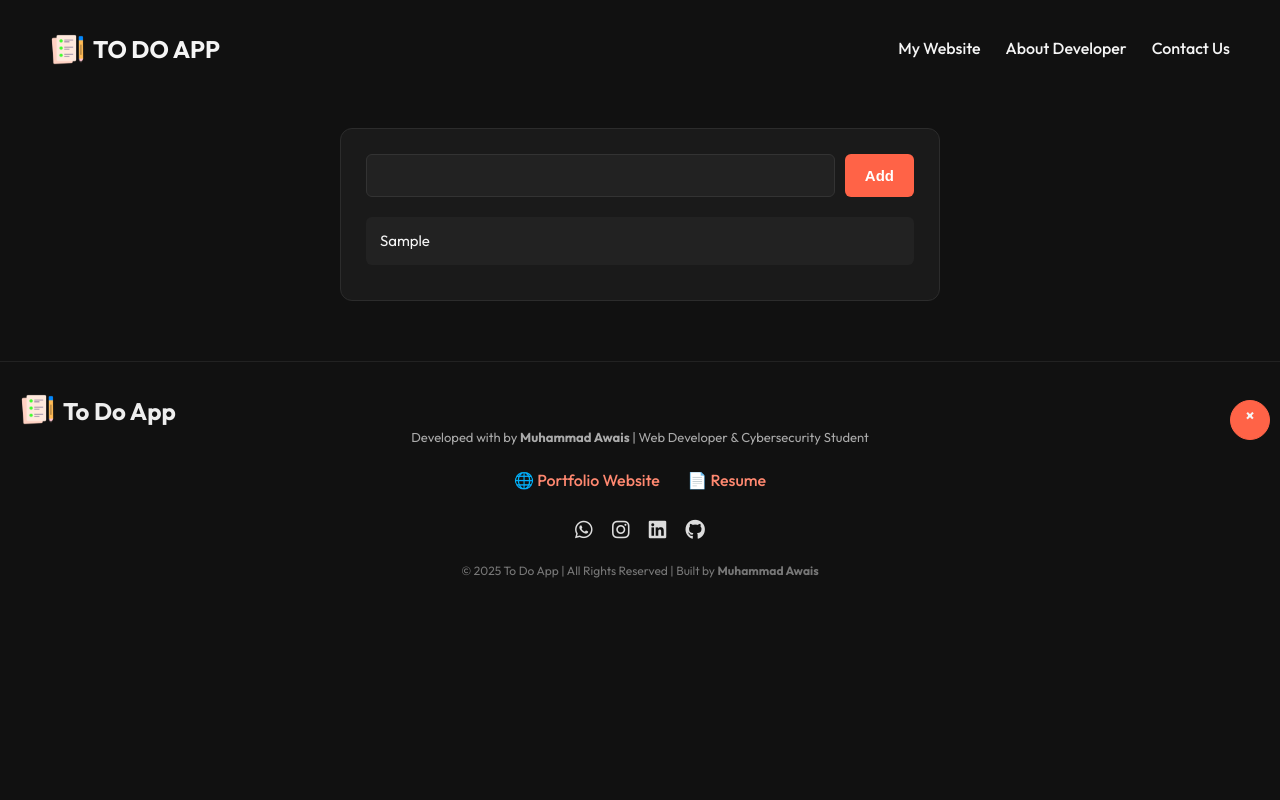
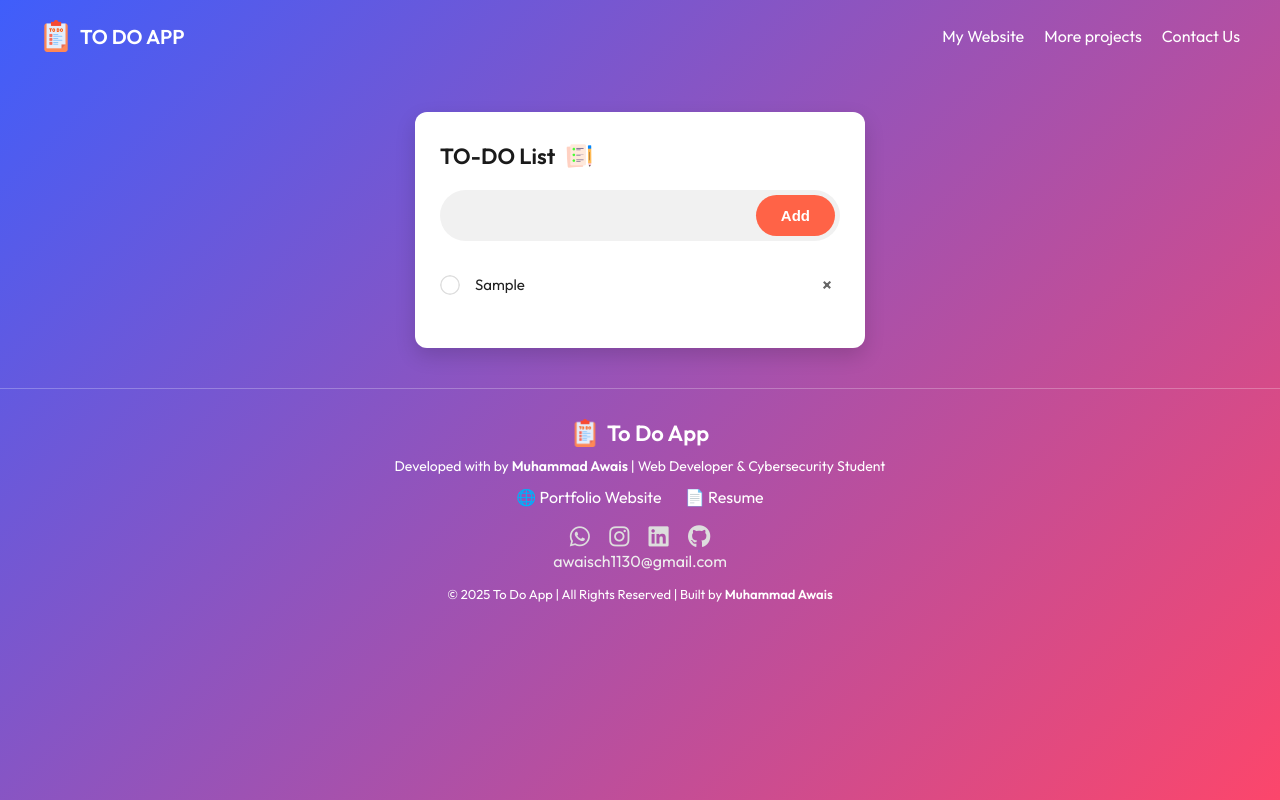
Before and after one commit to Muhammad-Awais123/To-Do-List, a plain HTML site: page index.html in a window 1280 px wide. Both pictures are taken after typing "Sample" into the empty fields and a click on the button "Add". Drawn offline with Linux system fonts and the light colour scheme.

Commit message:
FNF Commit

```diff
--- a/index.html
+++ b/index.html
@@ -3,6 +3,7 @@
 <head>
   <meta charset="UTF-8" />
   <meta name="viewport" content="width=device-width, initial-scale=1.0" />
+  <link rel="icon" type="image/png" href="images/to-do-list.png">
   <title>To Do List | Productivity App by Awais</title>
   <meta name="description" content="A simple and powerful To Do App developed by Muhammad Awais. Stay organized with tasks, and connect with the developer for web development projects." />
   <meta name="keywords" content="To Do App, Task Manager, Productivity App, Muhammad Awais, Web Developer, Portfolio, Resume, Contact" />
@@ -14,26 +15,28 @@
   <header>
     <nav>
       <div class="logo">
-        <img src="./images/icon.png" alt="To Do App Logo" />
+        <img src="./images/to-do-list.png" alt="To Do App Logo" />
         <h2>TO DO APP</h2>
       </div>
       <ul>
         <li><a href="https://awais-portfolio-web.netlify.app" target="_blank">My Website</a></li>
-        <li><a href="#about">About Developer</a></li>
-        <li><a href="#contact">Contact Us</a></li>
+        <li><a href="https://awais-portfolio-web.netlify.app/#portfolio">More projects</a></li>
+        <li><a href="https://awais-portfolio-web.netlify.app/#contact-form">Contact Us</a></li>
       </ul>
     </nav>
   </header>
 
   <main class="container">
+<div class="icon">
+      <h2>TO-DO List</h2>
+    <img src="/images/icon.png" alt="">
+</div>
     <div class="input-data">
         <input type="text" name="text" id="input">
         <button onclick=AddTask()>Add</button>
     </div>
     <div class="output-conatiner">
         <ul class="task-list" id="tasks">
-
-
         </ul>
     </div>
 
@@ -48,7 +51,7 @@
   <footer class="footer">
     <div class="footer-container">
       <div class="logo">
-        <img src="/images/icon.png" alt="">
+        <img src="/images/to-do-list.png" alt="">
         <h2 class="footer-logo">To Do App</h2>
       </div>
       <p class="footer-text">Developed with  by <strong>Muhammad Awais</strong> | Web Developer & Cybersecurity Student</p>
@@ -63,6 +66,8 @@
         <a href="https://www.instagram.com/awais_the_developer?igsh=MXdhdTdpMDV5MHdsOA%3D%3D" target="_blank" aria-label="Instagram"><i class="fab fa-instagram"></i></a>
         <a href="https://www.linkedin.com/in/muhammad-awais-4a5739374" target="_blank" aria-label="LinkedIn"><i class="fab fa-linkedin"></i></a>
         <a href="https://github.com/Muhammad-Awais123" target="_blank" aria-label="GitHub"><i class="fab fa-github"></i></a>
+        <p></p>
+        <p>awaisch1130@gmail.com</p>
       </div>
 
       <p class="footer-bottom">© 2025 To Do App | All Rights Reserved | Built by <strong>Muhammad Awais</strong></p>
--- a/script.js
+++ b/script.js
@@ -10,13 +10,38 @@ function AddTask(){
     }
     // if in input  task is written then it will create a "li" tag which chlid of "ul" tag
     else{
+
        let li = document.createElement("li"); //to create a li tag
        li.innerHTML = inputBox.value //it will write a input which is written by user in input-box
        TaskList.append(li); //append() function is used to assign the value(means add li tag value in ul tag )
-       let cross = document.createElement("span"); // create a span tag
-       cross.innerHTML = "\u00d7"; // it is a symbol of X (you can write simple axe "X" also)
-       TaskList.append(cross);
+       let span = document.createElement("span"); // create a span tag
+       span.innerHTML = "\u00d7"; // it is a symbol of X (you can write simple axe "X" also)
+
+       li.append(span);
     }
+    inputBox.value = "";//after adding task it will make our input-box empty
+    saveData();//call my saveData function
+}
+//add event lister
+TaskList.addEventListener("click"/*On click it will perform ==>*/,(e/*parameter*/)=>/*arrow function*/{
+    if(e.target.tagName === "LI")//if we click on the li tag which is stored in the ul tag then it will change it's CSS class
+        {
+        e.target.classList.toggle("checked");//it is a method to add the checked className
+    saveData();//call my saveData function
 
-    inputBox.value = "";//after adding task it will make our input-box empty
+    }
+    else if(e.target.tagName === "SPAN")//it will chck if we click on span tag (X)
+        {
+        e.target.parentElement.remove();//it wil remove it's parentTag which is "li"
+    saveData();//call my saveData function
+    }
+},false)
+//function to save Data
+function saveData(){
+    localStorage.setItem("data",TaskList.innerHTML);
 }
+//function to show data after closing my website
+function showData(){
+    TaskList.innerHTML = localStorage.getItem("data")
+}//it will add li tags in ul when we again open this site
+showData();
--- a/style.css
+++ b/style.css
@@ -1,175 +1,235 @@
-@import url('https://fonts.googleapis.com/css2?family=Outfit:wght@100..900&display=swap');
+@import url('https://fonts.googleapis.com/css2?family=Outfit:wght@300;400;600&display=swap');
 
 * {
+  margin: 0;
   padding: 0;
-    margin: 0;
   box-sizing: border-box;
 }
 
 body {
-    color: #f5f5f5;
   font-family: 'Outfit', sans-serif;
-    background: #111;
-    line-height: 1.6;
+  background: linear-gradient(135deg, #3F5EFB 0%, #FC466B 100%);
+  color: #222;
+  min-height: 100vh;
+
 }
 
-/* ===== Header & Navbar ===== */
+/* ===== Navbar ===== */
 header {
-    margin-top: 30px;
+  padding: 20px 40px;
 }
 
 nav {
   display: flex;
   align-items: center;
   justify-content: space-between;
-    padding: 0 50px;
+}
+
+nav .logo {
+  display: flex;
+  align-items: center;
+  gap: 8px;
+}
+
+nav .logo img {
+  width: 32px;
+}
+
+nav h2 {
+  font-size: 20px;
+  font-weight: 700;
+  color: #fff;
 }
 
 nav ul {
   display: flex;
-    gap: 25px;
+  gap: 20px;
 }
 
-nav li {
+nav ul li {
   list-style: none;
 }
 
-nav li a {
+nav ul li a {
+  color: #fff;
   text-decoration: none;
-    color: #f5f5f5;
   font-weight: 500;
-    transition: 0.3s;
+  transition: color 0.3s ease;
 }
 
-nav li a:hover {
+nav ul li a:hover {
   color: #ff6347;
 }
 
 /* ===== Main Container ===== */
 .container {
-  max-width: 600px;
-  margin: 60px auto;
-  background: #1a1a1a;
-  padding: 25px;
+  background: #fff;
+  max-width: 450px;
+  width: 100%;
+  margin: 40px auto;
+  padding: 30px 25px;
   border-radius: 12px;
-  border: 1px solid #2c2c2c;
+  box-shadow: 0 8px 20px rgba(0,0,0,0.15);
+}
+
+.icon {
+  display: flex;
+  align-items: center;
+  gap: 10px;
+  margin-bottom: 20px;
+}
+
+.icon h2 {
+  font-size: 22px;
+  font-weight: 700;
+  color: #1a1a1a;
+}
+
+.icon img {
+  width: 28px;
 }
 
 /* ===== Input Section ===== */
 .input-data {
   display: flex;
-  gap: 10px;
+  align-items: center;
+  background: #f1f1f1;
+  border-radius: 30px;
+  padding: 5px;
   margin-bottom: 20px;
 }
 
 .input-data input {
   flex: 1;
-  padding: 12px 14px;
-  border-radius: 6px;
-  border: 1px solid #333;
+  border: none;
   outline: none;
+  background: transparent;
+  padding: 12px 15px;
   font-size: 15px;
-  background: #222;
-  color: #fff;
-  transition: 0.3s;
-}
-
-.input-data input:focus {
-  border-color: #ff6347;
-  background: #2a2a2a;
+  border-radius: 30px;
 }
 
 .input-data button {
-  padding: 12px 20px;
+  border: none;
+  outline: none;
   background: #ff6347;
   color: #fff;
+  padding: 12px 25px;
   font-size: 15px;
-  border: none;
-  border-radius: 6px;
+  border-radius: 30px;
   cursor: pointer;
   font-weight: 600;
-  transition: 0.3s;
+  transition: background 0.3s ease, transform 0.2s ease;
 }
 
 .input-data button:hover {
-  background: #e7533a;
+  background: #ff4c32;
+  transform: translateY(-2px);
 }
 
 /* ===== Task List ===== */
-.output-conatiner {
-  margin-top: 15px;
-}
-
 .task-list {
   list-style: none;
 }
 
 .task-list li {
-  background: #222;
+  display: flex;
+  align-items: center;
+  justify-content: space-between;
+  padding: 12px 8px 12px 35px;
+  font-size: 15px;
+  position: relative;
   margin-bottom: 10px;
-  padding: 12px 14px;
+  cursor: pointer;
   border-radius: 6px;
-  font-size: 15px;
-  display: flex;
-  justify-content: space-between;
-  align-items: center;
-  transition: 0.3s;
-  position: relative;
-}
-.task-list li::before{
-  background-image: url("/images/unchecked.png");
-  position: absolute;
+  transition: background 0.2s ease;
 }
 
 .task-list li:hover {
-  background: #2c2c2c;
+  background: #f9f9f9;
+}
+
+/* circle checkbox */
+.task-list li::before {
+  content: "";
+  position: absolute;
+  left: 0;
+  width: 20px;
+  height: 20px;
+  border-radius: 50%;
+  top: 50%;
+  transform: translateY(-50%);
+  background-image: url(/images/unchecked.png);
+  background-position: center;
+  background-size: cover;
+}
+
+.task-list li.checked {
+  color: #999;
+  text-decoration: line-through;
+}
+
+.task-list li.checked::before {
+  background-image: url(/images/checked.png);
+}
+
+/* delete button */
+.task-list li span {
+  font-size: 18px;
+  font-weight: 600;
+  color: #666;
+  cursor: pointer;
+  margin-left: 15px;
+  transition: color 0.2s ease;
+}
+
+.task-list li span:hover {
+  color: #ff4c32;
 }
 
 /* ===== Footer ===== */
 .footer {
-    background: #111;
+  margin-top: auto;
   color: #eee;
   padding: 30px 20px;
   text-align: center;
-    border-top: 1px solid #222;
-    margin-top: 40px;
+  border-top: 1px solid #ffffff40;
 }
 
-.footer-header {
+.footer .logo {
   display: flex;
   align-items: center;
   justify-content: center;
-    gap: 12px;
+  gap: 8px;
   margin-bottom: 10px;
 }
 
-.footer-logo {
-    height: 35px;
+.footer .logo img {
+  width: 28px;
 }
 
-.footer-title {
-    font-size: 20px;
-    font-weight: bold;
-    color: #ff6347;
+.footer .footer-logo {
+  font-size: 22px;
+  font-weight: 700;
+  color: white;
 }
 
 .footer-text {
-    font-size: 13px;
-    margin-bottom: 15px;
-    color: #aaa;
+  font-size: 14px;
+  margin-bottom: 12px;
+  color: #fff;
 }
 
 .footer-links a {
-    display: inline-block;
-    margin: 5px 12px;
-    color: #ff8870;
+  margin: 0 10px;
+  color: #fff;
   text-decoration: none;
   font-weight: 500;
-    transition: 0.3s;
+  transition: color 0.3s ease;
 }
 
 .footer-links a:hover {
-    color: #fff;
+  color: #ff6347;
 }
 
 .social-icons {
@@ -178,9 +238,9 @@ nav li a:hover {
 
 .social-icons a {
   margin: 0 8px;
-    font-size: 20px;
+  font-size: 23px;
   color: #ddd;
-    transition: 0.3s;
+  transition: color 0.3s ease, transform 0.2s ease;
 }
 
 .social-icons a:hover {
@@ -190,95 +250,33 @@ nav li a:hover {
 
 .footer-bottom {
   margin-top: 15px;
-    font-size: 12px;
-    color: #777;
+  font-size: 13px;
+  color: #fff;
 }
 
-/* ===== Logo Alignment ===== */
-.logo {
-    display: flex;
-    align-items: center;
-    gap: 8px;
-}
-
-.logo img {
-    width: 35px;
-}
-
-/* ===== Responsive Design ===== */
-@media (max-width: 768px) {
+/* ===== Responsive ===== */
+@media (max-width: 600px) {
   nav {
     flex-direction: column;
-    gap: 15px;
-    padding: 0 20px;
+    gap: 12px;
   }
 
   nav ul {
-    flex-direction: column;
-    gap: 15px;
+  font-size: 15px;
+    gap: 10px;
   }
 
   .container {
-    margin: 30px 15px;
+    width: 400px;
+    margin: 20px auto;
     padding: 20px;
   }
-
-  .input-data {
-    flex-direction: column;
 }
-
-  .input-data input,
-  .input-data button {
-    width: 100%;
+@media(max-width:400px){
+.container{
+  width: 300px;
 }
-
-  .footer-header {
-    flex-direction: column;
-    gap: 8px;
+.input-data input {
+  width: 120px;
 }
 }
-
-@media (max-width: 480px) {
-  body {
-    font-size: 14px;
-  }
-
-  nav li a {
-    font-size: 14px;
-  }
-
-  .footer-title {
-    font-size: 18px;
-  }
-
-  .social-icons a {
-    font-size: 18px;
-  }
-}
-/* ======= After Javascript Changes  */
-/* The cross delete button */
-.task-list span {
-  position: absolute;
-  top: 50%;
-  right: 10px;
-  width: 40px;
-  height: 40px;
-  line-height: 28px;
-  text-align: center;
-  font-weight: 700;
-  cursor: pointer;
-  user-select: none;
-  border: 1px solid tomato;
-  background: tomato;
-  transition: background .15s ease, transform .1s ease, box-shadow .15s ease;
-  border-radius: 50%;
-}
-
-.task-list  span:hover {
-  background: rgb(250, 38, 0);          /* subtle red tint */
-  box-shadow: 0 2px 8px rgba(255, 0, 0, 0.12);
-}
-
-.task-list  span:active {
-  transform: translateY(-50%) scale(0.95);
-}
```
Also changed, not shown: images/list.png (added), images/to-do-list.png (added). Lines whose indentation alone changed are shown as unchanged.
